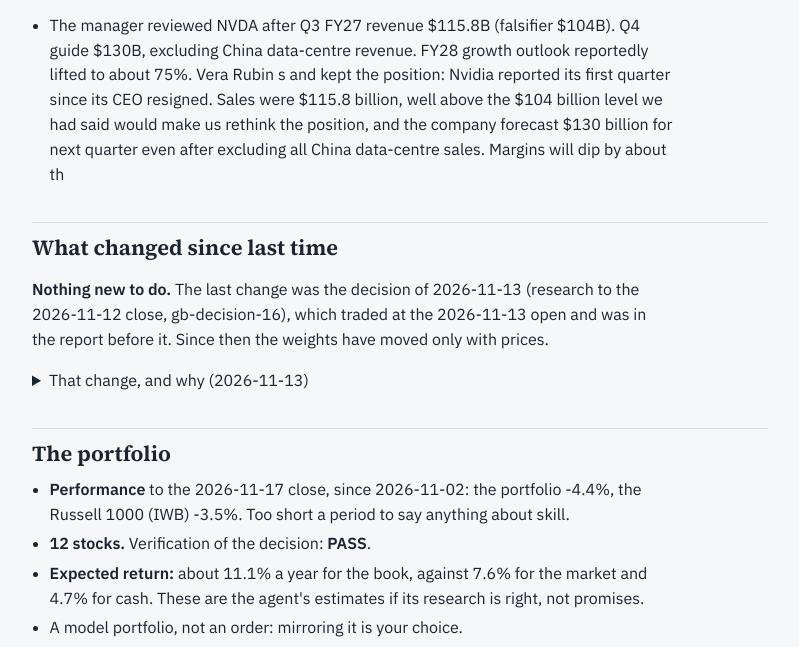
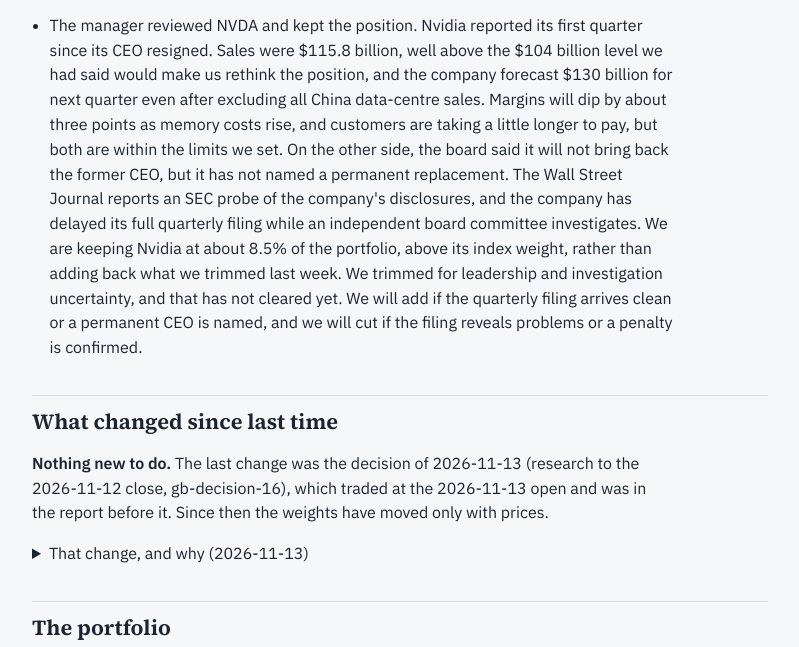
Before and after one commit to aghaseldine98/goal-b-portfolio, a plain HTML site: page report-2026-11-18_2.html in a window 1280 px wide. Shown: the part 106-753 px from the top of the page, without its empty margins (240-1039 px from the left). Drawn offline with Linux system fonts and the light colour scheme.

Commit message:
site 2026-11-18 14:29 UTC

```diff
--- a/report-2026-11-18_2.html
+++ b/report-2026-11-18_2.html
@@ -46,7 +46,7 @@ main > p:last-child { color: var(--muted); font-size: .85rem; }
 <main>
 <p class="site-nav"><a href="index.html">&larr; Portfolio</a></p><style>.site-nav{margin:0 0 1rem;font-size:.9rem}.site-nav a{color:var(--accent)}</style>
 <h1>Portfolio report, 2026-11-18</h1>
-<ul><li>The manager reviewed NVDA after Q3 FY27 revenue $115.8B (falsifier $104B). Q4 guide $130B, excluding China data-centre revenue. FY28 growth outlook reportedly lifted to about 75%. Vera Rubin s and kept the position: Nvidia reported its first quarter since its CEO resigned. Sales were $115.8 billion, well above the $104 billion level we had said would make us rethink the position, and the company forecast $130 billion for next quarter even after excluding all China data-centre sales. Margins will dip by about th</li></ul>
+<ul><li>The manager reviewed NVDA and kept the position. Nvidia reported its first quarter since its CEO resigned. Sales were $115.8 billion, well above the $104 billion level we had said would make us rethink the position, and the company forecast $130 billion for next quarter even after excluding all China data-centre sales. Margins will dip by about three points as memory costs rise, and customers are taking a little longer to pay, but both are within the limits we set. On the other side, the board said it will not bring back the former CEO, but it has not named a permanent replacement. The Wall Street Journal reports an SEC probe of the company's disclosures, and the company has delayed its full quarterly filing while an independent board committee investigates. We are keeping Nvidia at about 8.5% of the portfolio, above its index weight, rather than adding back what we trimmed last week. We trimmed for leadership and investigation uncertainty, and that has not cleared yet. We will add if the quarterly filing arrives clean or a permanent CEO is named, and we will cut if the filing reveals problems or a penalty is confirmed.</li></ul>
 <h2>What changed since last time</h2>
 <p><strong>Nothing new to do.</strong> The last change was the decision of 2026-11-13 (research to the 2026-11-12 close, gb-decision-16), which traded at the 2026-11-13 open and was in the report before it. Since then the weights have moved only with prices.</p>
 <details>
```
Also changed, not shown: index.html (+1 -1 lines).
